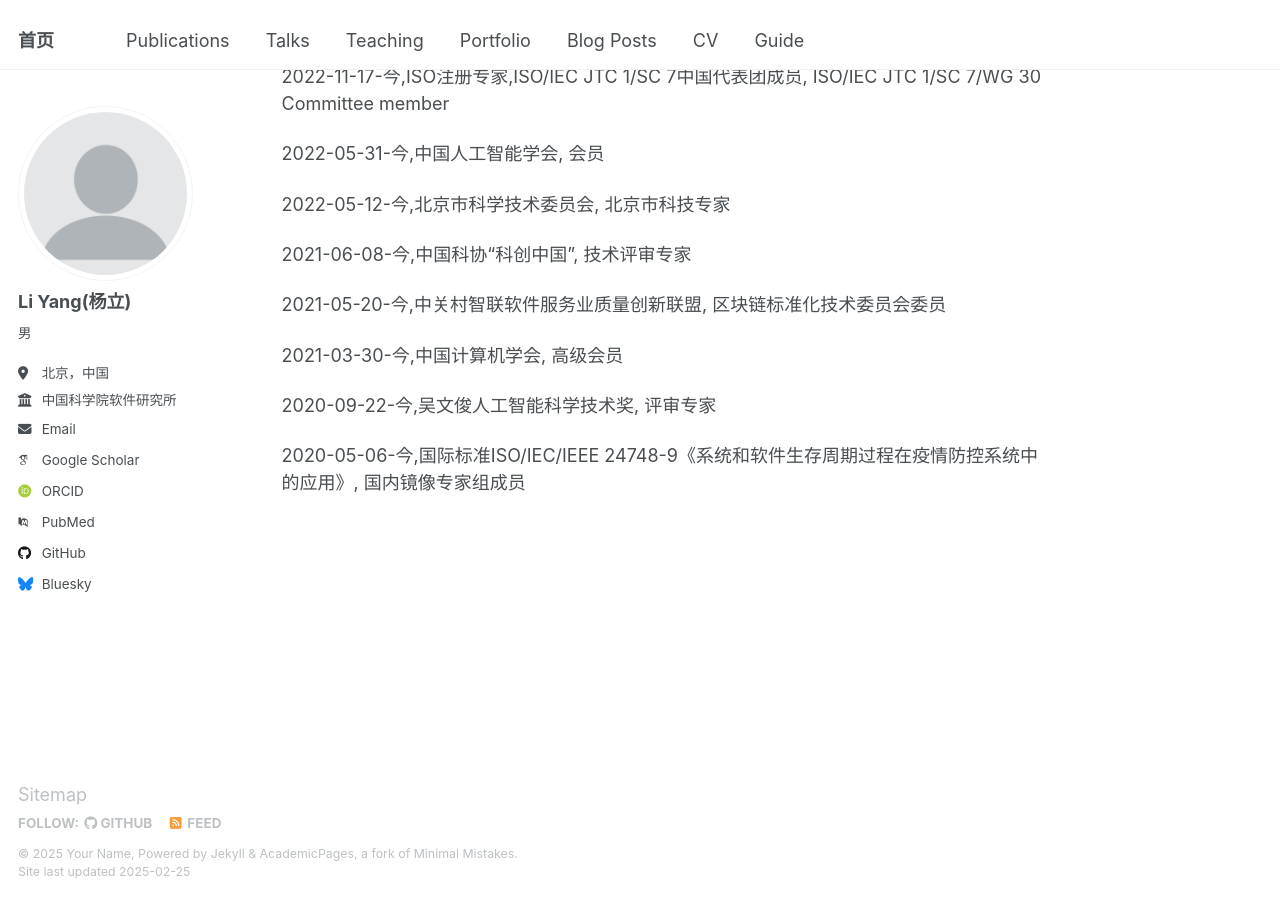
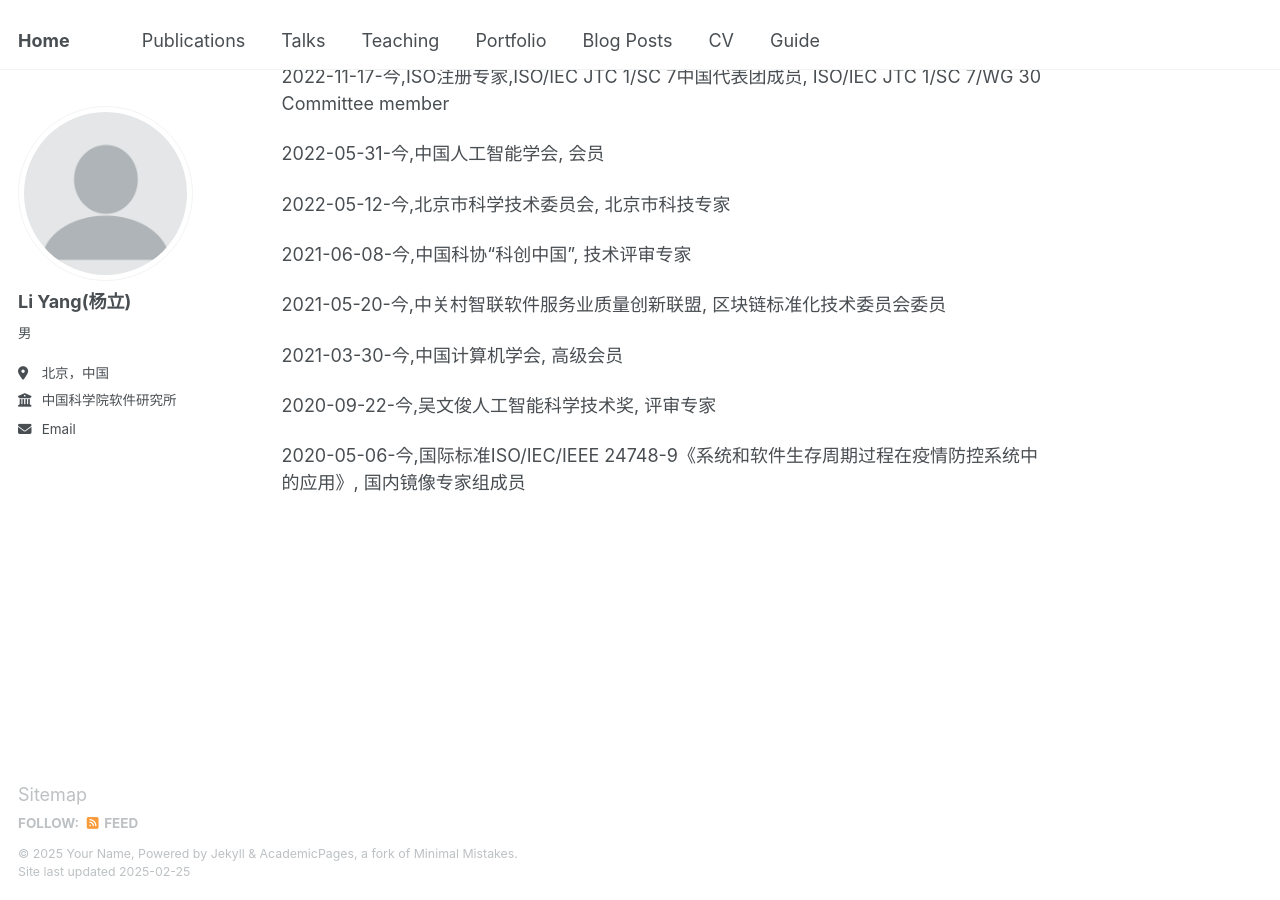
Before and after one commit to yangli8953/yangli8953.github.io, a Jekyll site: the page built from _pages/about.md, in a window 1280 px wide and 900 px high, scrolled down 1136 px. Built offline with Jekyll 4.4.1, drawn with Linux system fonts in a browser that asks for light colours; some web fonts are replaced; part of the change alters nothing that is shown.

Commit message:
Update _config.yml

```diff
--- a/_config.yml
+++ b/_config.yml
@@ -9,7 +9,7 @@
 # Basic Site Settings
 locale                   : "en-US"
 site_theme               : "default"
-title                    : "首页"
+title                    : "Home"
 title_separator          : "-"
 name                     : &name "Your Name"
 description              : &description "personal description"
@@ -33,11 +33,11 @@ author:
 
   # Academic websites
   arxiv            : # URL - Update with the correct link to your profile
-  googlescholar    : "https://scholar.google.com/citations?user=PS_CX0AAAAAJ"
+  googlescholar    : # URL - Update with the correct link to your profile
   impactstory      : # URL
-  orcid            : "http://orcid.org/yourorcidurl"
+  orcid            : # URL
   semantic         : # URL
-  pubmed           : "https://www.ncbi.nlm.nih.gov/pubmed/?term=john+snow"
+  pubmed           : # URL
   researchgate     : # URL
   scopus           : # URL
 
@@ -45,12 +45,12 @@ author:
   bitbucket        : # Username - Update with your username on the site
   codepen          : # Username
   dribbble         : # Username
-  github           : "academicpages"
+  github           : # Username
   kaggle           : # Username
   stackoverflow    : # User number or user number and name (i.e., use "1" or "1/jeff-atwood")
 
   # Social media
-  bluesky          : "bsky.app" # Replace this with you Bluesky username
+  bluesky          : # Username # Replace this with you Bluesky username
   facebook         : # Username
   flickr           : # Username
   foursquare       : # Username
```
